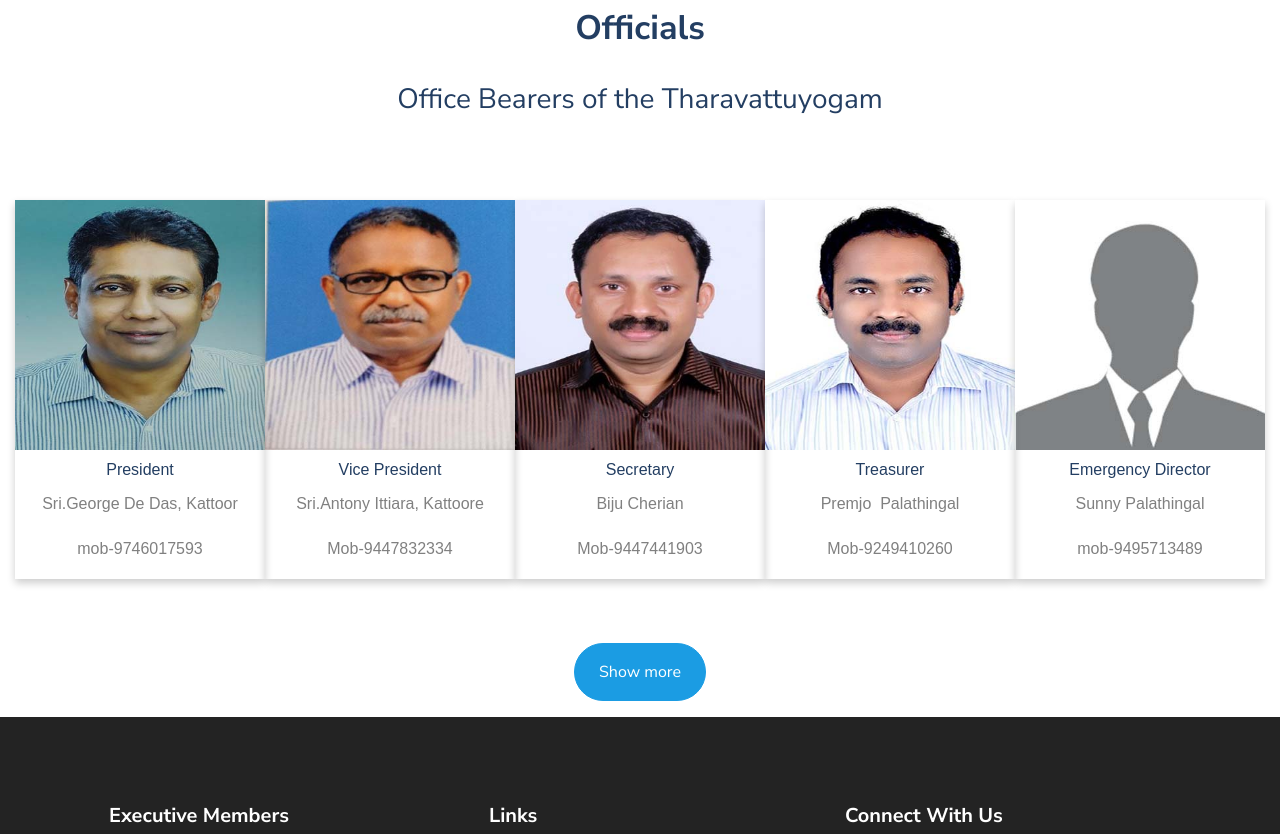
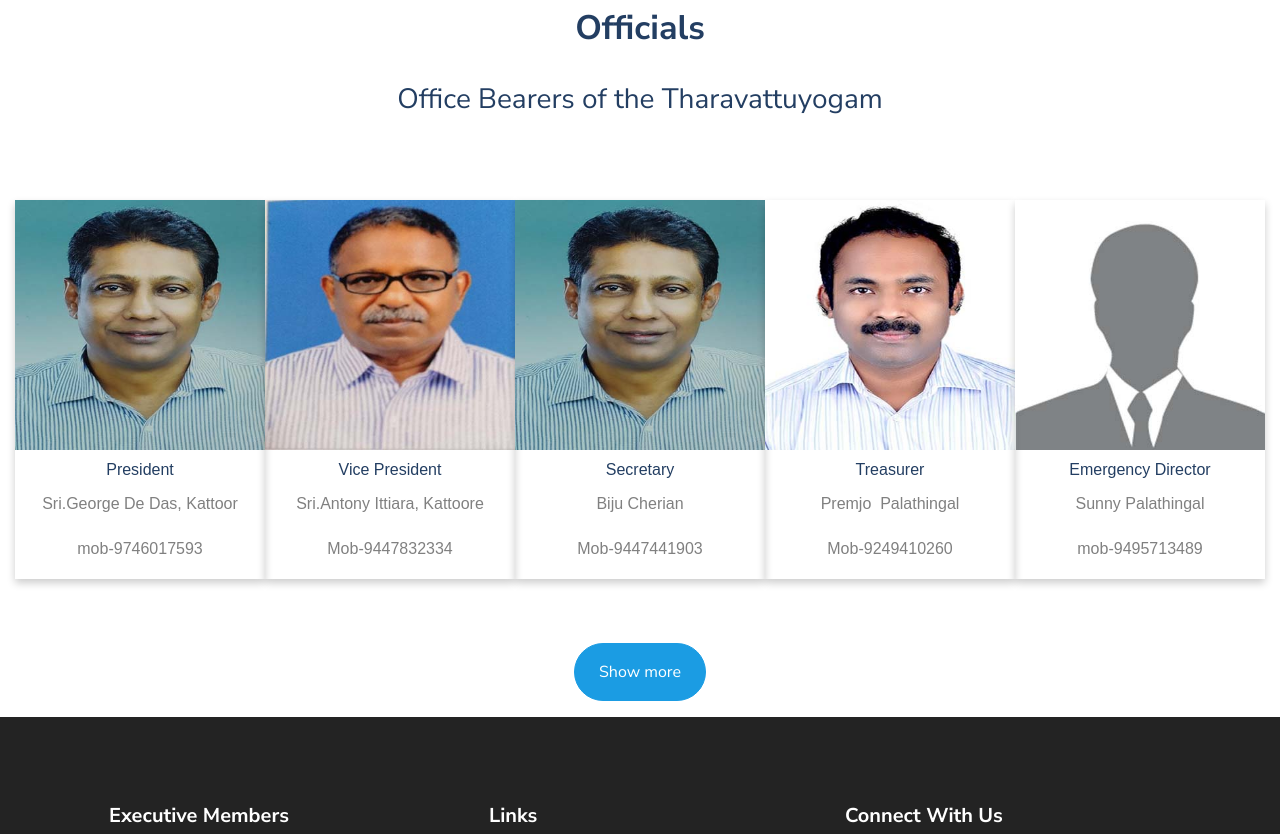
Before and after one commit to alapattpalathingalfamily/alapattpalathingalfamily.github.io, a plain HTML site: page index.html in a window 1280 px wide. Shown: the part 1337-2171 px from the top of the page. Drawn offline with Linux system fonts and the light colour scheme; files whose address does not match are found by name.

Commit message:
Update index.html

```diff
--- a/index.html
+++ b/index.html
@@ -173,7 +173,7 @@
 
       </div>
       <div class="card-profile">
-        <img src="images/exicutivemembers/bijucheriyan.jpg" alt="John" style="width:100%" />
+        <img src="images/exicutivemembers/GeorgeDeDas.jpg" alt="biju" style="width:100%" />
         <h4 class="mt-2">Secretary</h4>
         <p class="title-card">Biju Cherian</p>
         <p>Mob-9447441903</p>
```
